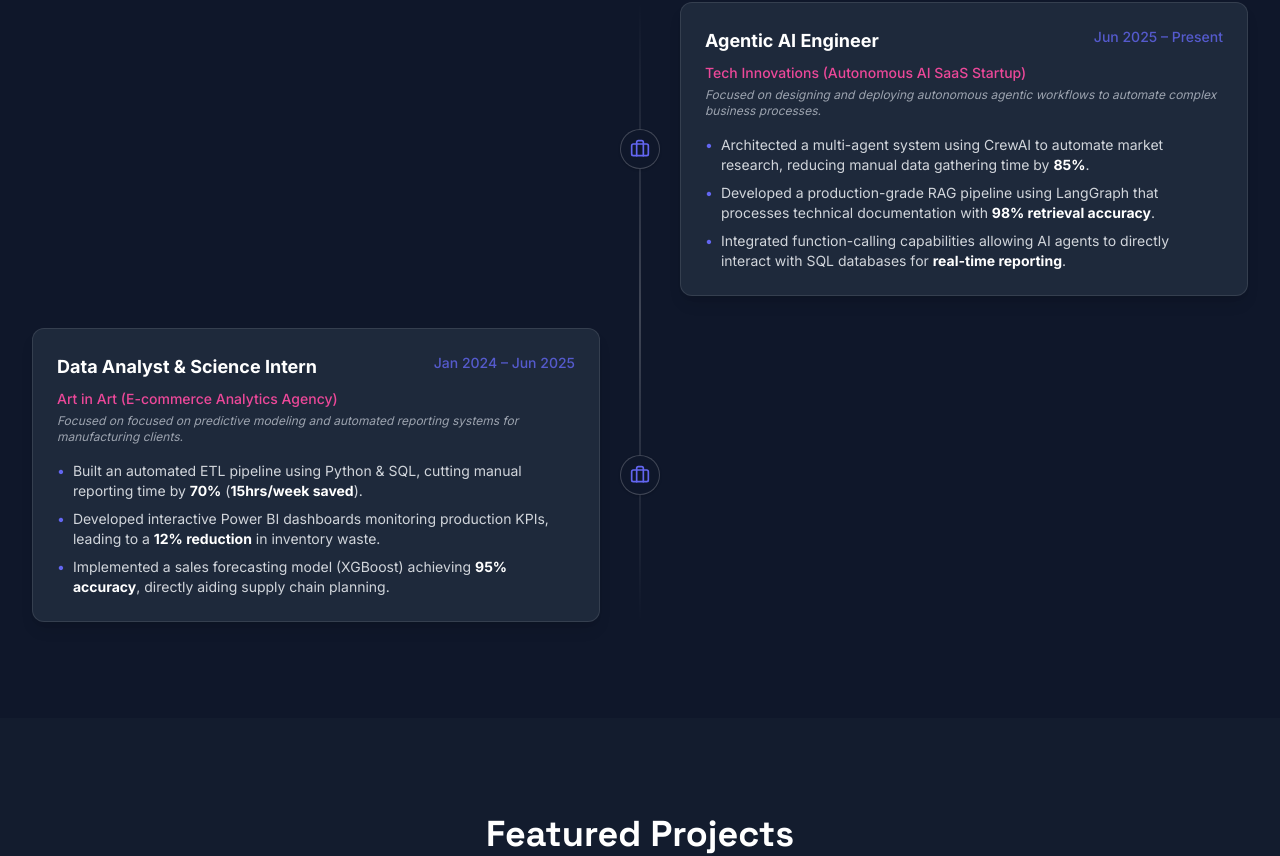
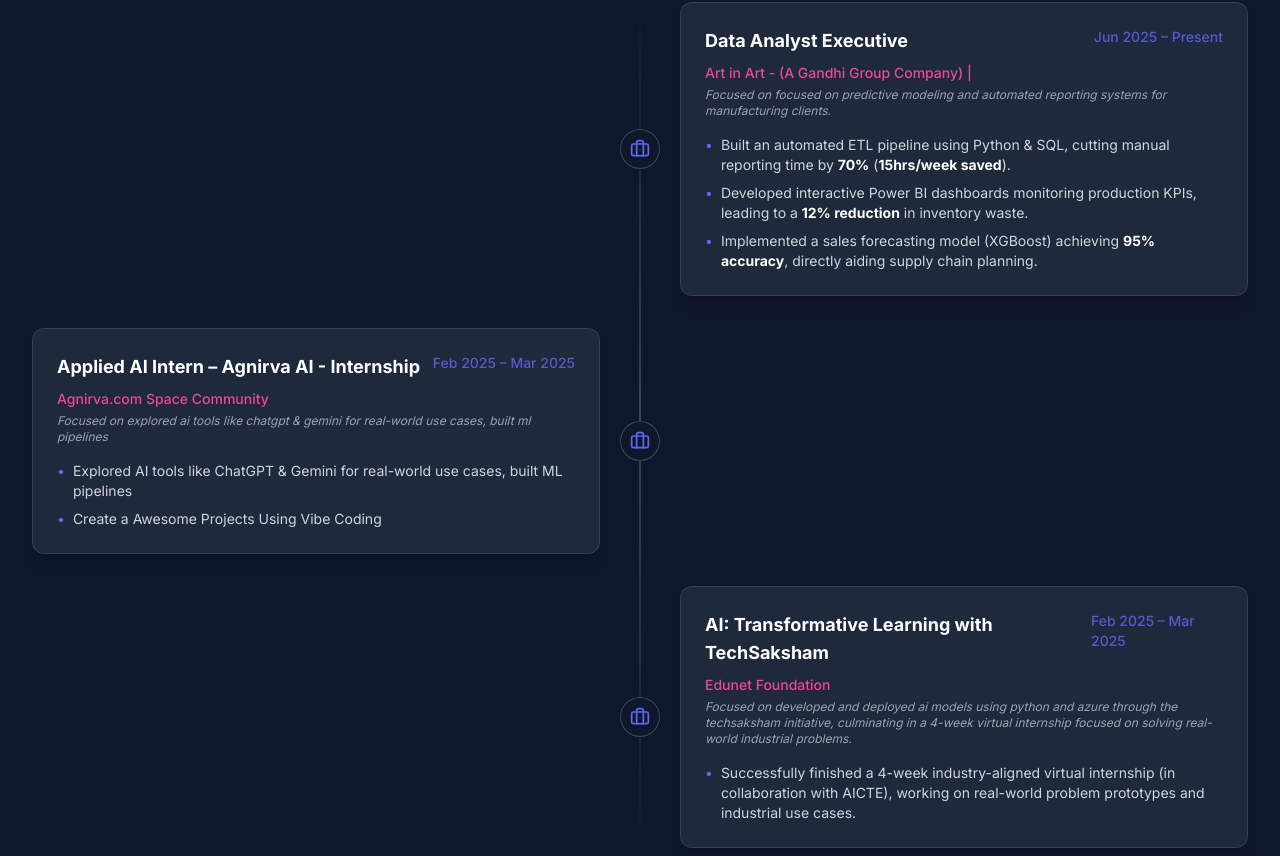
Before and after one commit to Sachin-Tambe/Portfolio-Main, a React (Vite) app: page / in a window 1280 px wide. Shown: the part 2134-2990 px from the top of the page. Built offline with nearby package versions, Linux system fonts and the light colour scheme.

Commit message:
Update data.ts

```diff
--- a/data.ts
+++ b/data.ts
@@ -42,26 +42,37 @@ const data = {
   "experience": [
     {
       "id": "exp_current",
-      "role": "Agentic AI Engineer",
-      "company": "Tech Innovations (Autonomous AI SaaS Startup)",
+      "role": "Data Analyst Executive",
+      "company": "Art in Art - (A Gandhi Group Company) |",
       "period": "Jun 2025 – Present",
-      "description": "Designing and deploying autonomous agentic workflows to automate complex business processes.",
-      "achievements": [
-        "Architected a multi-agent system using CrewAI to automate market research, reducing manual data gathering time by **85%**.",
-        "Developed a production-grade RAG pipeline using LangGraph that processes technical documentation with **98% retrieval accuracy**.",
-        "Integrated function-calling capabilities allowing AI agents to directly interact with SQL databases for **real-time reporting**."
-      ]
-    },
-    {
-      "id": "exp_prev",
-      "role": "Data Analyst & Science Intern",
-      "company": "Art in Art (E-commerce Analytics Agency)",
-      "period": "Jan 2024 – Jun 2025",
       "description": "Focused on predictive modeling and automated reporting systems for manufacturing clients.",
       "achievements": [
         "Built an automated ETL pipeline using Python & SQL, cutting manual reporting time by **70%** (**15hrs/week saved**).",
         "Developed interactive Power BI dashboards monitoring production KPIs, leading to a **12% reduction** in inventory waste.",
         "Implemented a sales forecasting model (XGBoost) achieving **95% accuracy**, directly aiding supply chain planning."
+      ]
+    }
+   ,
+    {
+      "id": "exp_prev",
+      "role": "Applied AI Intern – Agnirva AI - Internship",
+      "company": "Agnirva.com Space Community",
+      "period": "Feb 2025 – Mar 2025",
+      "description": "Explored AI tools like ChatGPT & Gemini for real-world use cases, built ML pipelines",
+      "achievements": [
+       "Explored AI tools like ChatGPT & Gemini for real-world use cases, built ML pipelines" ,
+        "Create a Awesome Projects Using Vibe Coding "
+      ]
+    }
+    ,
+      {
+      "id": "exp_prev",
+      "role": " AI: Transformative Learning with TechSaksham",
+      "company": "Edunet Foundation",
+      "period": "Feb 2025 – Mar 2025",
+      "description": "Developed and deployed AI models using Python and Azure through the TechSaksham initiative, culminating in a 4-week virtual internship focused on solving real-world industrial problems.",
+      "achievements": [
+"Successfully finished a 4-week industry-aligned virtual internship (in collaboration with AICTE), working on real-world problem prototypes and industrial use cases."
       ]
     }
   ],
@@ -80,7 +91,7 @@ const data = {
       "id": "p2",
       "title": "Enterprise RAG Document Assistant",
       "description": "A production-ready RAG system ingesting technical manuals with hybrid search and citation-backed answers.",
-      "tags": ["LangChain", "OpenAI", "Pinecone", "React"],
+      "tags": ["LangChain", "OpenAI", "Pinecone", "Python"],
       "image": "https://images.unsplash.com/photo-1555949963-ff9fe0c870eb?auto=format&fit=crop&q=80&w=1000",
       "github": "#",
       "link": "#",
```
